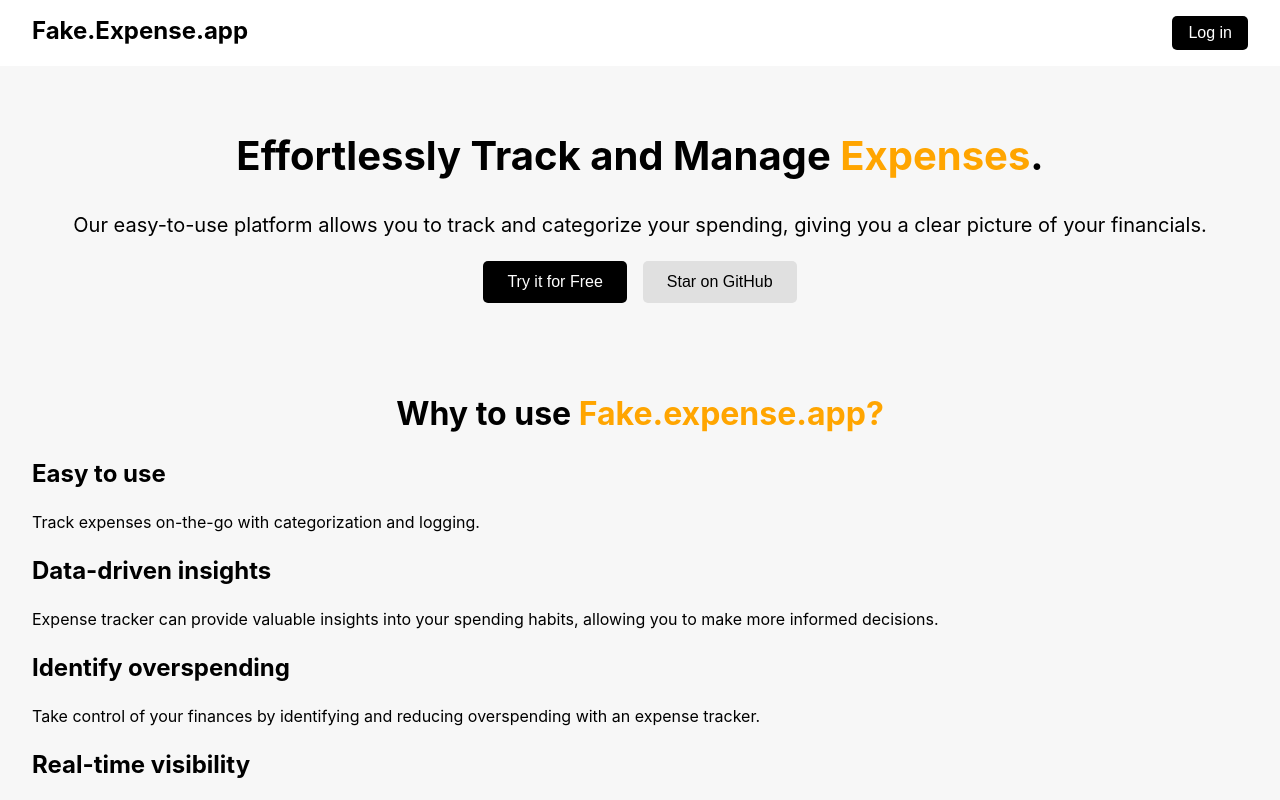
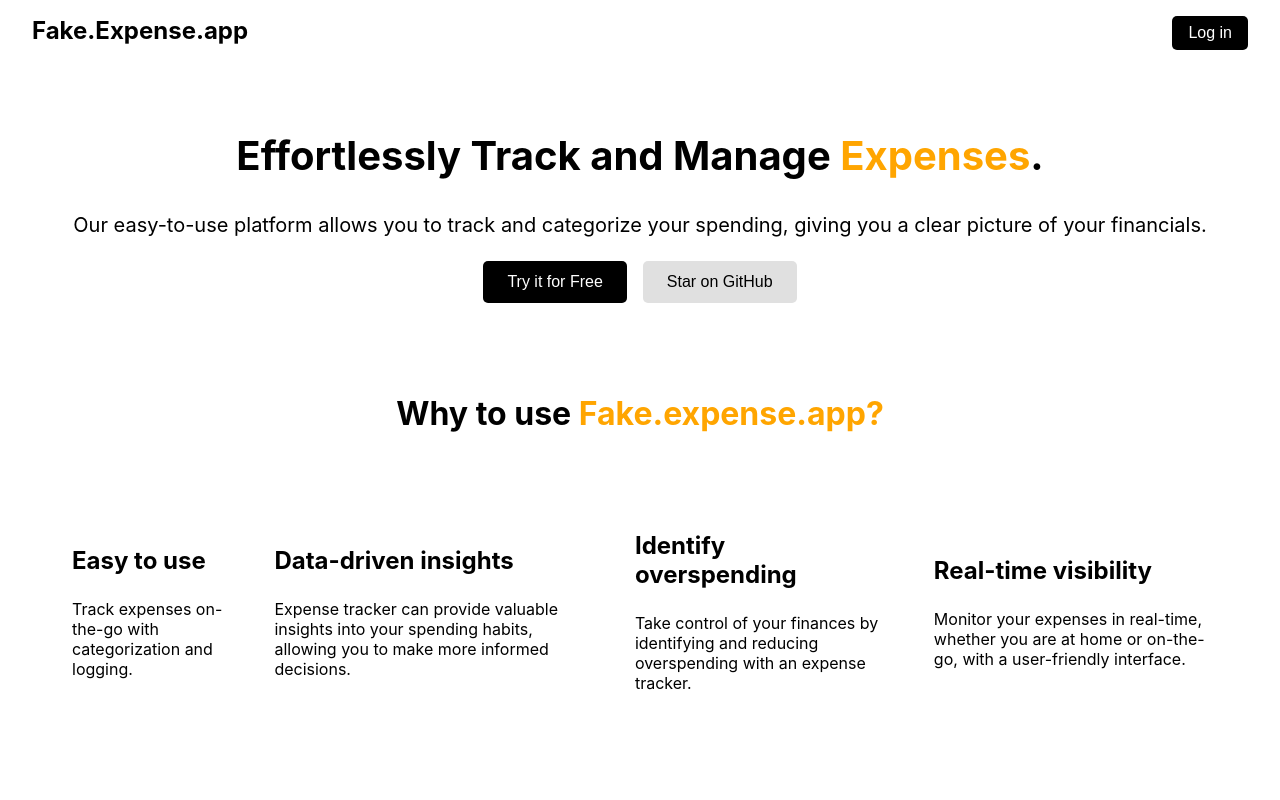
Before and after one commit to iamtushark/finance-management-2, a React (Vite) app: page / in a window 1280 px wide. Shown: the top 800 px of the page. Built offline with nearby package versions, Linux system fonts and the light colour scheme.

Commit message:
css ui changes on home page

```diff
--- a/src/Screens/Home/FeatureList.tsx
+++ b/src/Screens/Home/FeatureList.tsx
@@ -36,7 +36,7 @@ const FeatureList: React.FC = () => (
 const styles: { [key: string]: React.CSSProperties } = {
   container: {
     padding: '2rem',
-    backgroundColor: '#f7f7f7',
+    backgroundColor: '#ffffff',
   },
   title: {
     textAlign: 'center',
@@ -48,10 +48,14 @@ const styles: { [key: string]: React.CSSProperties } = {
   },
   list: {
     listStyle: 'none',
-    padding: 0,
+    display: 'flex',
+    alignItems: 'center',
+    margin: '0 0.5rem',
+    padding: '0 0.5rem',
   },
   listItem: {
     margin: '1.5rem 0',
+    padding: '1.5rem',
   },
   featureTitle: {
     fontSize: '1.5rem',
--- a/src/Screens/Home/HeroSection.tsx
+++ b/src/Screens/Home/HeroSection.tsx
@@ -24,7 +24,8 @@ const styles: { [key: string]: React.CSSProperties } = {
   container: {
     textAlign: 'center',
     padding: '2rem',
-    backgroundColor: '#f7f7f7',
+    backgroundColor: 'ffffff',
+    // '#f7f7f7'
   },
   title: {
     fontSize: '2.5rem',
```
